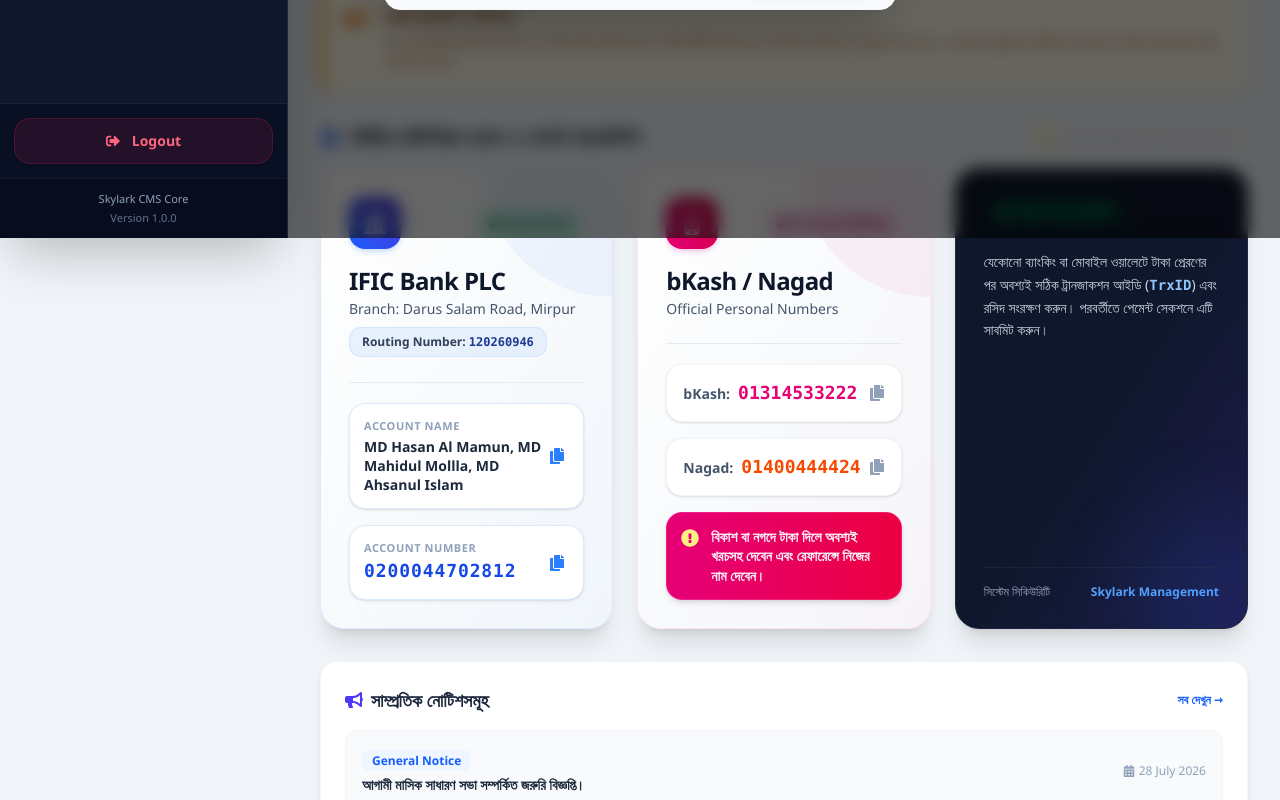
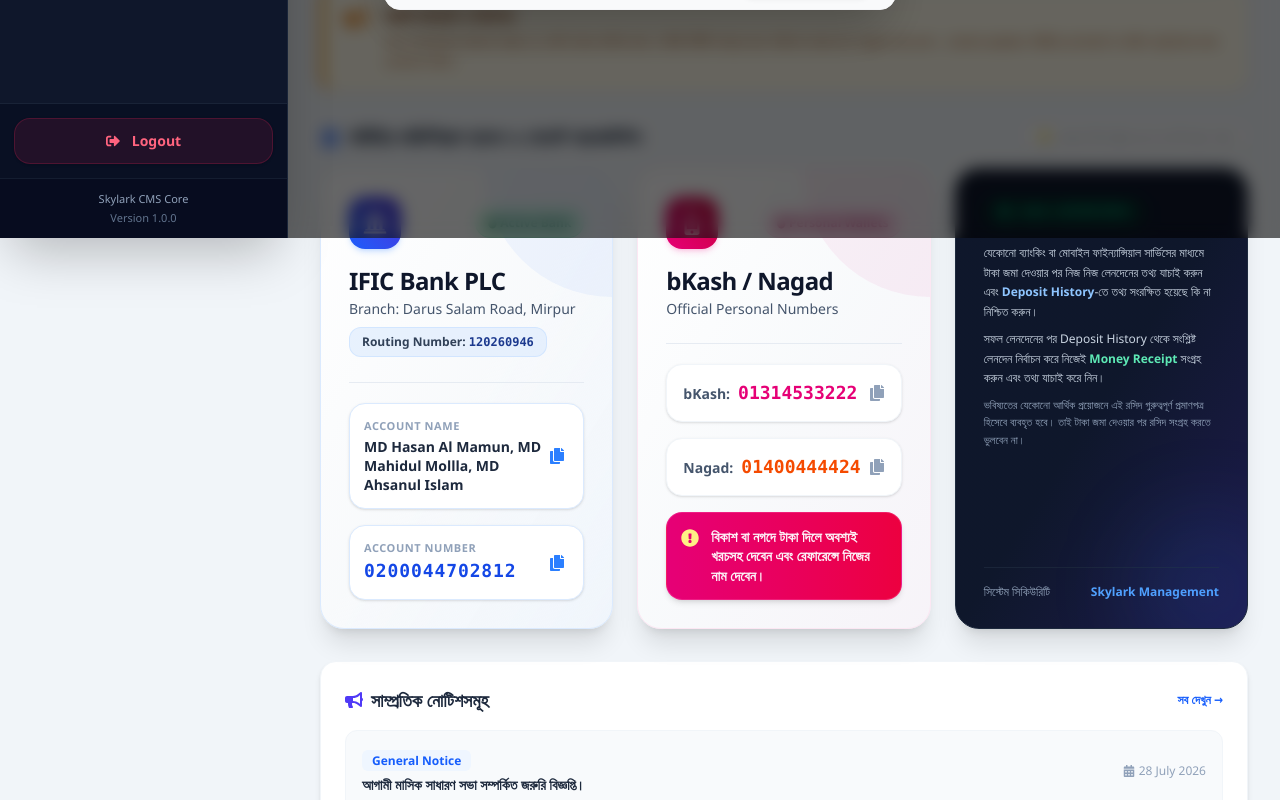
Before and after one commit to rayhan1823-a/Skylark-Cooperative-System, a React app in the folder frontend/: page / in a window 1280 px wide. Shown: the part 562-1362 px from the top of the page. Built offline with nearby package versions, Linux system fonts and the light colour scheme; no server answers; sample sign-in values are in the browser's storage; the HTML template or start-up script is replaced by a standard one.

Commit message:
Update transaction and money receipt instructions in Home component

```diff
--- a/frontend/src/pages/Home.jsx
+++ b/frontend/src/pages/Home.jsx
@@ -137,6 +137,7 @@
           <span className="text-xs text-slate-500 bg-white px-3 py-1 rounded-full shadow-sm border border-slate-200">
             💡 যেকোনো ফিল্ডে ক্লিক করে তথ্য কপি করতে পারেন
           </span>
+
         </div>
 
         <div className="grid grid-cols-1 md:grid-cols-2 lg:grid-cols-3 gap-6">
@@ -181,6 +182,7 @@
                 <span className="text-blue-500 group-hover/item:scale-110 transition p-1">
                   {copiedText === "MD Hasan Al Mamun, MD Mahidul Mollla, MD Ahsanul Islam" ? <FaCheck className="text-emerald-600 text-base" /> : <FaCopy className="text-base" />}
                 </span>
+
               </div>
 
               {/* Account Number with Copy Button */}
@@ -196,6 +198,7 @@
                 <span className="text-blue-500 group-hover/item:scale-110 transition p-1">
                   {copiedText === "0200044702812" ? <FaCheck className="text-emerald-600 text-base" /> : <FaCopy className="text-base" />}
                 </span>
+
               </div>
 
             </div>
@@ -234,6 +237,7 @@
                 <span className="text-slate-400 group-hover/item:text-pink-600 transition text-lg">
                   {copiedText === "01314533222" ? <FaCheck className="text-emerald-600 text-base" /> : <FaCopy className="text-base" />}
                 </span>
+
               </div>
 
               {/* Nagad */}
@@ -249,6 +253,7 @@
                 <span className="text-slate-400 group-hover/item:text-orange-600 transition text-lg">
                   {copiedText === "01400444424" ? <FaCheck className="text-emerald-600 text-base" /> : <FaCopy className="text-base" />}
                 </span>
+
               </div>
 
               {/* Notice Updated with Expense & Reference Instruction */}
@@ -262,20 +267,29 @@
             </div>
           </div>
 
-          {/* 3. Premium Security & Instruction Card */}
+          {/* 3. Premium Security & Instruction Card (Updated with requested text) */}
           <div className="bg-gradient-to-br from-slate-900 via-slate-900 to-indigo-950 text-white p-7 rounded-3xl shadow-xl flex flex-col justify-between border border-slate-800 relative overflow-hidden">
             <div className="absolute -bottom-10 -right-10 w-40 h-40 bg-blue-500/10 rounded-full blur-2xl pointer-events-none"></div>
 
             <div>
-              <div className="flex items-center gap-2 text-emerald-400 font-bold mb-4 bg-emerald-950/60 w-fit px-3.5 py-1.5 rounded-full border border-emerald-800/50 text-xs">
-                <FaShieldAlt /> নিরাপদ লেনদেন নির্দেশিকা
+              <div className="flex items-center gap-2 text-emerald-400 font-bold mb-3 bg-emerald-950/60 w-fit px-3.5 py-1.5 rounded-full border border-emerald-800/50 text-xs">
+                <FaShieldAlt /> লেনদেন ও মানি রসিদ নির্দেশনা
               </div>
-              <p className="text-sm text-slate-300 leading-relaxed pt-2">
-                যেকোনো ব্যাংকিং বা মোবাইল ওয়ালেটে টাকা প্রেরণের পর অবশ্যই সঠিক ট্রানজাকশন আইডি (<span className="text-blue-300 font-mono font-bold">TrxID</span>) এবং রসিদ সংরক্ষণ করুন। পরবর্তীতে পেমেন্ট সেকশনে এটি সাবমিট করুন।
-              </p>
+
+              <div className="space-y-2 text-xs text-slate-300 leading-relaxed pt-1">
+                <p>
+                  যেকোনো ব্যাংকিং বা মোবাইল ফাইন্যান্সিয়াল সার্ভিসের মাধ্যমে টাকা জমা দেওয়ার পর নিজ নিজ লেনদেনের তথ্য যাচাই করুন এবং <span className="text-blue-300 font-semibold">Deposit History</span>-তে তথ্য সংরক্ষিত হয়েছে কি না নিশ্চিত করুন।
+                </p>
+                <p>
+                  সফল লেনদেনের পর Deposit History থেকে সংশ্লিষ্ট লেনদেন নির্বাচন করে নিজেই <span className="text-emerald-300 font-semibold">Money Receipt</span> সংগ্রহ করুন এবং তথ্য যাচাই করে নিন।
+                </p>
+                <p className="text-slate-400 text-[11px]">
+                  ভবিষ্যতের যেকোনো আর্থিক প্রয়োজনে এই রসিদ গুরুত্বপূর্ণ প্রমাণপত্র হিসেবে ব্যবহৃত হবে। তাই টাকা জমা দেওয়ার পর রসিদ সংগ্রহ করতে ভুলবেন না।
+                </p>
+              </div>
             </div>
 
-            <div className="mt-8 pt-4 border-t border-slate-800/80 flex items-center justify-between text-xs text-slate-400 font-medium">
+            <div className="mt-6 pt-4 border-t border-slate-800/80 flex items-center justify-between text-xs text-slate-400 font-medium">
               <span>সিস্টেম সিকিউরিটি</span>
               <span className="text-blue-400 font-semibold">Skylark Management</span>
             </div>
```
